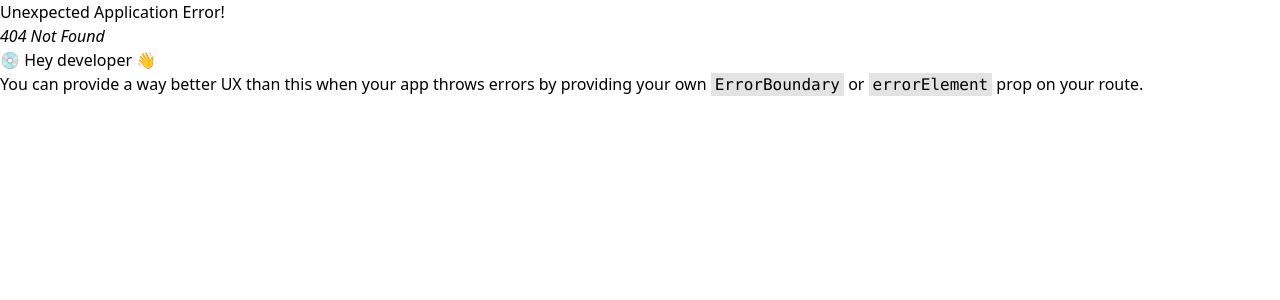
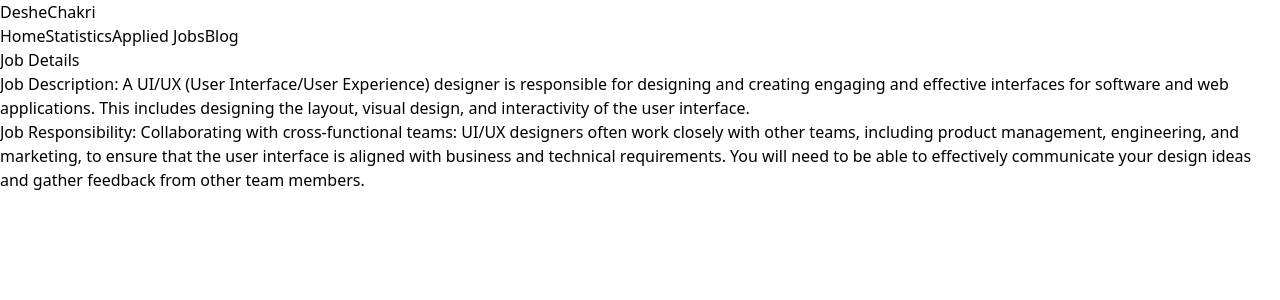
Before and after one commit to asif-fahad/b7a9-career-hub-asif-fahad, a React (Vite) app: page /jobDetails/623853b21fb149d2ee7b76c7 in a window 1280 px wide. Before the commit this address had no page. Shown: the top 300 px of the page. Built offline with nearby package versions, Linux system fonts and the light colour scheme.

Commit message:
details added

```diff
--- a/src/Header.jsx
+++ b/src/Header.jsx
@@ -9,7 +9,7 @@ const Header = () => {
             </div>
             <div >
                 <ul className='flex justify-between items-center'>
-                    <li>
+                    <li className='gap-5'>
                         <Link to='/'>Home</Link>
                         <Link to='/statistics'>Statistics</Link>
                         <Link to='/appliedJobs'>Applied Jobs</Link>
--- a/src/JobDetails.jsx
+++ b/src/JobDetails.jsx
@@ -1,9 +1,32 @@
-import React from 'react';
+import React, { useEffect, useState } from 'react';
+import { useLoaderData, useParams } from 'react-router-dom';
 
 const JobDetails = () => {
+    const dynamic = useParams()
+
+    // console.log(dynamic)
+    const [details, setDetails] = useState([]);
+    const data = useLoaderData()
+    // console.log(data)
+
+    useEffect(() => {
+        const detailsData = data.find(dt => dt.id === dynamic.id);
+        setDetails(detailsData)
+        console.log(detailsData)
+    }, [])
+
     return (
         <div>
-            JobDetails
+            <div>
+                <h1 className='text-4xl text center m-10'>Job Details</h1>
+            </div>
+            <div>
+                <h1><span>Job Description:</span> {details.description}</h1>
+                <h1><span>Job Responsibility:</span> {details.responsibility}</h1>
+            </div>
+            <div>
+
+            </div>
         </div>
     );
 };
--- a/src/Jobs.jsx
+++ b/src/Jobs.jsx
@@ -1,8 +1,9 @@
 import React from 'react';
+import { Link } from 'react-router-dom';
 
 const Jobs = ({ job }) => {
-    console.log(job)
-    const { logo, job_title, company_name, remote_onsite, fulltime_parttime, location, salary } = job;
+
+    const { logo, job_title, company_name, remote_onsite, fulltime_parttime, location, salary, id } = job;
     return (
         <div className='w-80 border'>
             <img src={logo} alt="" className='object-contain' />
@@ -30,7 +31,7 @@ const Jobs = ({ job }) => {
                 </div>
             </div>
             <div>
-                <button>View Details</button>
+                <Link to={`/jobDetails/${id}`} ><button>View Details</button></Link>
             </div>
         </div>
     );
--- a/src/main.jsx
+++ b/src/main.jsx
@@ -10,6 +10,7 @@ import {
 import Statistics from './Statistics'
 import AppliedJobs from './AppliedJobs'
 import Blog from './Blog'
+import JobDetails from './JobDetails'
 
 const router = createBrowserRouter([
   {
@@ -32,6 +33,11 @@ const router = createBrowserRouter([
       {
         path: '/blog',
         element: <Blog></Blog>,
+      },
+      {
+        path: '/jobDetails/:id',
+        element: <JobDetails></JobDetails>,
+        loader: ({ params }) => fetch('/jobs.json')
       }
     ]
   }
```
